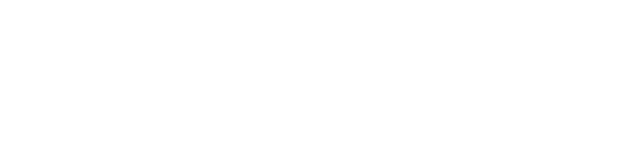
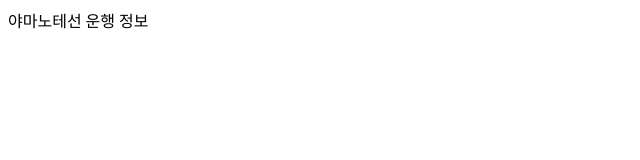
Before and after one commit to DarkTornado/JY-Line, a plain HTML site: page index.html in a window 1280 px wide. Shown: the whole page, without its empty margins (0-640 px from the left). Drawn offline with Linux system fonts and the light colour scheme.

Commit message:
Update index.html

```diff
--- a/index.html
+++ b/index.html
@@ -4,5 +4,6 @@
 <meta name="viewport" content="user-scalable=no width=device-width" />
 </head>
 <body>
+<div class=title>야마노테선 운행 정보</div>
 </body>
 </html>
```
